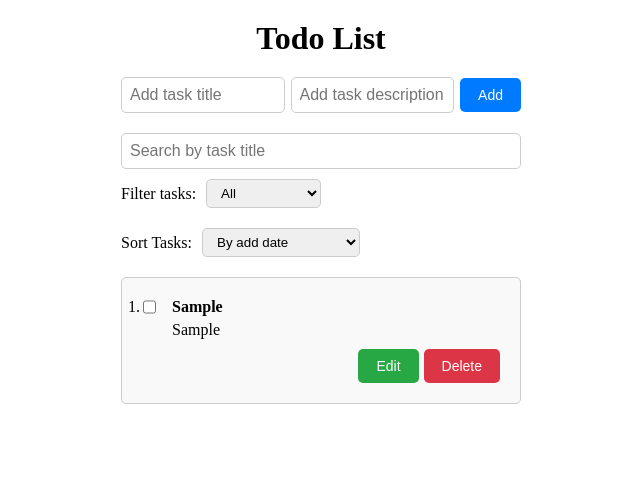
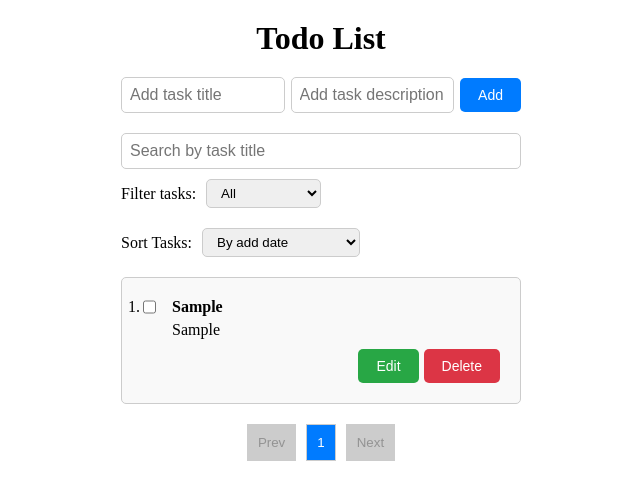
Before and after one commit to IvanPolukhin/react-todo, a React (Create React App) app: page / in a window 1280 px wide. Both pictures are taken after typing "Sample", "Sample" into the empty fields and a click on the button "Add". Shown: the top 500 px of the page, without its empty margins (319-959 px from the left). Built offline with nearby package versions, Linux system fonts and the light colour scheme.

Commit message:
feat: add pagination

```diff
--- a/src/App.js
+++ b/src/App.js
@@ -2,8 +2,10 @@ import React from 'react';
 import TodoForm from './components/TodoForm/TodoForm';
 import TodoList from './components/TodoList/TodoList';
 import TodoFilter from './components/TodoFilter/TodoFilter';
+import TodoPagination from './components/TodoPagination/TodoPagination';
 import useTodos from './hooks/useTodos';
 import useFilter from './hooks/useFilter';
+import usePagination from './hooks/usePagination';
 import './styles/App.css';
 
 function App() {
@@ -18,6 +20,10 @@ function App() {
     setSearchTerm,
   ] = useFilter(todos);
 
+  const itemsPage = 3;
+  const [currentItems, currentPage, totalPages, nextPage, prevPage, setPage] =
+    usePagination(sortedTodos, itemsPage);
+
   return (
     <div className="App">
       <h1>Todo List</h1>
@@ -31,10 +37,19 @@ function App() {
         setSearchTerm={setSearchTerm}
       />
       <TodoList
-        todos={sortedTodos}
+        todos={currentItems}
+        currentPage={currentPage}
+        itemsPage={itemsPage}
         onToggle={toggleTodo}
         onDelete={deleteTodo}
         onEdit={editTodo}
+      />
+      <TodoPagination
+        currentPage={currentPage}
+        totalPages={totalPages}
+        nextPage={nextPage}
+        prevPage={prevPage}
+        setPage={setPage}
       />
     </div>
   );
--- a/src/components/TodoList/TodoList.jsx
+++ b/src/components/TodoList/TodoList.jsx
@@ -1,13 +1,20 @@
 import React from 'react';
 import TodoItem from '../TodoItem/TodoItem';
 
-const TodoList = ({ todos, onToggle, onDelete, onEdit }) => {
+const TodoList = ({
+  todos,
+  currentPage,
+  itemsPage,
+  onToggle,
+  onDelete,
+  onEdit,
+}) => {
   return (
     <div className="TodoList">
       {todos.map((todo, index) => (
         <TodoItem
           key={todo.id}
-          index={index + 1}
+          index={(currentPage - 1) * itemsPage + index + 1}
           todo={todo}
           onToggle={onToggle}
           onDelete={onDelete}
--- /dev/null
+++ b/src/components/TodoPagination/TodoPagination.css
@@ -0,0 +1,24 @@
+.pagination {
+  display: flex;
+  justify-content: center;
+  margin-top: 20px;
+  margin-bottom: 20px;
+}
+
+.pagination button {
+  margin: 0 5px;
+  padding: 10px;
+  border: 1px solid #ccc;
+  background-color: #fff;
+  cursor: pointer;
+}
+
+.pagination button.active {
+  background-color: #007bff;
+  color: #fff;
+}
+
+.pagination button:disabled {
+  background-color: #ccc;
+  cursor: not-allowed;
+}
--- /dev/null
+++ b/src/components/TodoPagination/TodoPagination.jsx
@@ -0,0 +1,32 @@
+import React from 'react';
+import '../TodoPagination/TodoPagination.css';
+
+const TodoPagination = ({
+  currentPage,
+  totalPages,
+  nextPage,
+  prevPage,
+  setPage,
+}) => {
+  return (
+    <div className="pagination">
+      <button onClick={prevPage} disabled={currentPage === 1}>
+        Prev
+      </button>
+      {[...Array(totalPages)].map((_, i) => (
+        <button
+          key={i}
+          onClick={() => setPage(i + 1)}
+          className={currentPage === i + 1 ? 'active' : ''}
+        >
+          {i + 1}
+        </button>
+      ))}
+      <button onClick={nextPage} disabled={currentPage === totalPages}>
+        Next
+      </button>
+    </div>
+  );
+};
+
+export default TodoPagination;
--- /dev/null
+++ b/src/hooks/usePagination.js
@@ -0,0 +1,30 @@
+import { useState } from 'react';
+
+export const usePagination = (items, itemsPage) => {
+  const [currentPage, setCurrentPage] = useState(1);
+
+  const totalPages = Math.ceil(items.length / itemsPage);
+  const currentItems = items.slice(
+    (currentPage - 1) * itemsPage,
+    currentPage * itemsPage,
+  );
+  const nextPage = () => {
+    if (currentPage < totalPages) {
+      setCurrentPage((prevPage) => prevPage + 1);
+    }
+  };
+  const prevPage = () => {
+    if (currentPage > 1) {
+      setCurrentPage((prevPage) => prevPage - 1);
+    }
+  };
+  const setPage = (page) => {
+    if (page >= 1 && page <= totalPages) {
+      setCurrentPage(page);
+    }
+  };
+
+  return [currentItems, currentPage, totalPages, nextPage, prevPage, setPage];
+};
+
+export default usePagination;
--- a/src/hooks/useTodos.js
+++ b/src/hooks/useTodos.js
@@ -2,6 +2,7 @@ import { useState, useEffect } from 'react';
 
 const useTodos = () => {
   const [todos, setTodos] = useState([]);
+  const [isLoading, setIsLoading] = useState(false);
 
   useEffect(() => {
     const storedTodos = localStorage.getItem('todos');
@@ -12,11 +13,14 @@ const useTodos = () => {
         console.error('Error when loading data from localStorage:', error);
       }
     }
+    setIsLoading(true);
   }, []);
 
   useEffect(() => {
-    localStorage.setItem('todos', JSON.stringify(todos));
-  }, [todos]);
+    if (isLoading) {
+      localStorage.setItem('todos', JSON.stringify(todos));
+    }
+  }, [todos, isLoading]);
 
   const addTodo = (title, text) => {
     setTodos([...todos, { id: Date.now(), title, text, completed: false }]);
```
